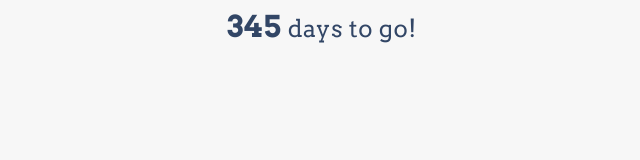
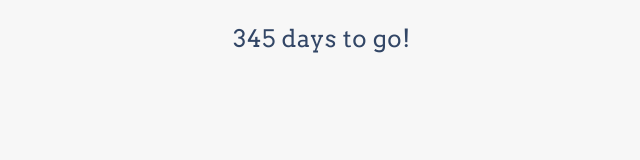
Before and after one commit to ob117/refactored-giggle, a plain HTML site: page index.html in a window 1280 px wide. Shown: the whole page, without its empty margins (318-958 px from the left). Drawn offline with Linux system fonts and the light colour scheme.

Commit message:
Update index.html

```diff
--- a/index.html
+++ b/index.html
@@ -1,70 +1,53 @@
-<!DOCTYPE html>
-<html lang="en">
+<!DOCTYPE HTML>
+<html>
 <head>
-    <meta charset="UTF-8">
-    <meta name="viewport" content="width=device-width, initial-scale=1.0">
-    <link rel="stylesheet" href="https://fonts.googleapis.com/css?family=Arvo:400,700|Manrope:900">
-    <title></title>
-    <style>
-
-body{
-    background-color: #F7F7F7;
-}
-
-#timer {
+<meta charset="UTF-8">
+<meta name="viewport" content="width=device-width, initial-scale=1">
+   <link rel="stylesheet" href="https://fonts.googleapis.com/css?family=Arvo:400,700|Manrope:900">
+<style>
+p {
   color: #324666;
   text-align: center;
   font-family: 'Arvo', sans-serif;
   font-size: 1.5em;
   letter-spacing: 0.5px;
+  padding: 0px;
 }
-
-.numbers {
-  font-family: 'Arvo', sans-serif;
-  color:  #324666;
-  font-size: 1.25em;
-  font-weight: bold;
-  display: inline;
-  letter-spacing: 1px;
+body {
+    background-color: #F7F7F7;
 }
-
-
-
-    </style>
+</style>
 </head>
 <body>
 
-<div id="timer">
+<p id="demo"></p>
 
-    <div class="days">
-        <div id="days" class="numbers "> </div> days to go!</div>
-      </div>
+<script>
+// Set the date we're counting down to
+var countDownDate = new Date("Aug 24, 2025 00:00:00").getTime();
 
-</div>
+// Update the count down every 1 second
+var x = setInterval(function() {
+
+  // Get today's date and time
+  var now = new Date().getTime();
+
+  // Find the distance between now and the count down date
+  var distance = countDownDate - now;
+
+  // Time calculations for days, hours, minutes and seconds
+  var days = Math.floor(distance / (1000 * 60 * 60 * 24));
+
+  // Output the result in an element with id="demo"
+  document.getElementById("demo").innerHTML = days + " days to go!"
+
+  // If the count down is over, write some text
+  if (distance < 0) {
+    clearInterval(x);
+    document.getElementById("demo").innerHTML = "";
+  }
+}, 1000);
+</script>
 
 </body>
-<script>
-    const year = new Date().getFullYear();
-const myDate = new Date('Aug 24, 2025 00:00:00');
-console.log(myDate);
-
-// countdown
-let timer = setInterval(function() {
-
-  // get today's date
-  const today = new Date().getTime();
-
-  // get the difference
-  const diff = myDate - today;
-
-  // math
-  let days = Math.floor(diff / (1000 * 60 * 60 * 24));
-
-  // display
-  document.getElementById("days").innerHTML=days
-
-
-
-}, 1);
-</script>
 </html>
```
